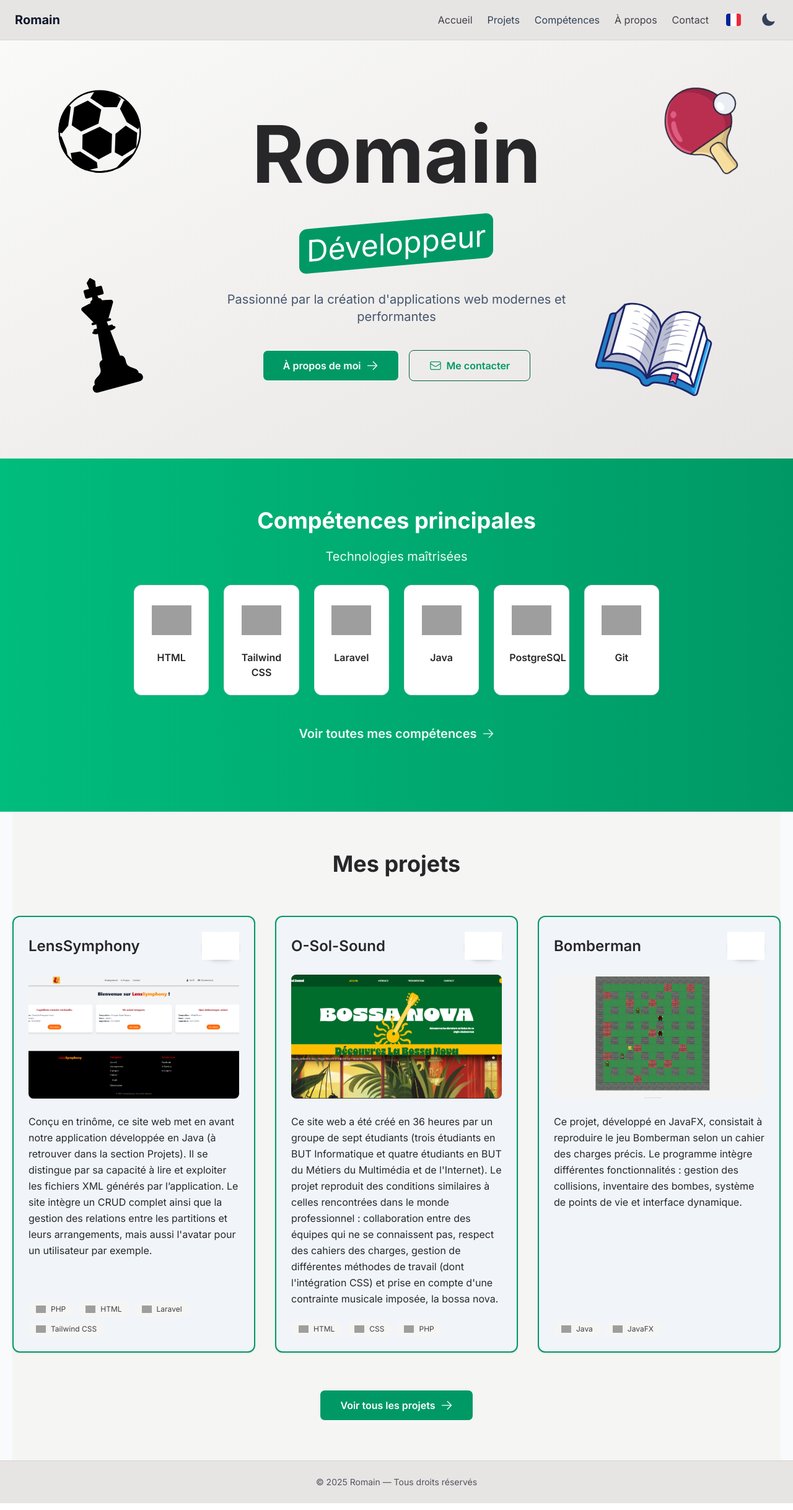
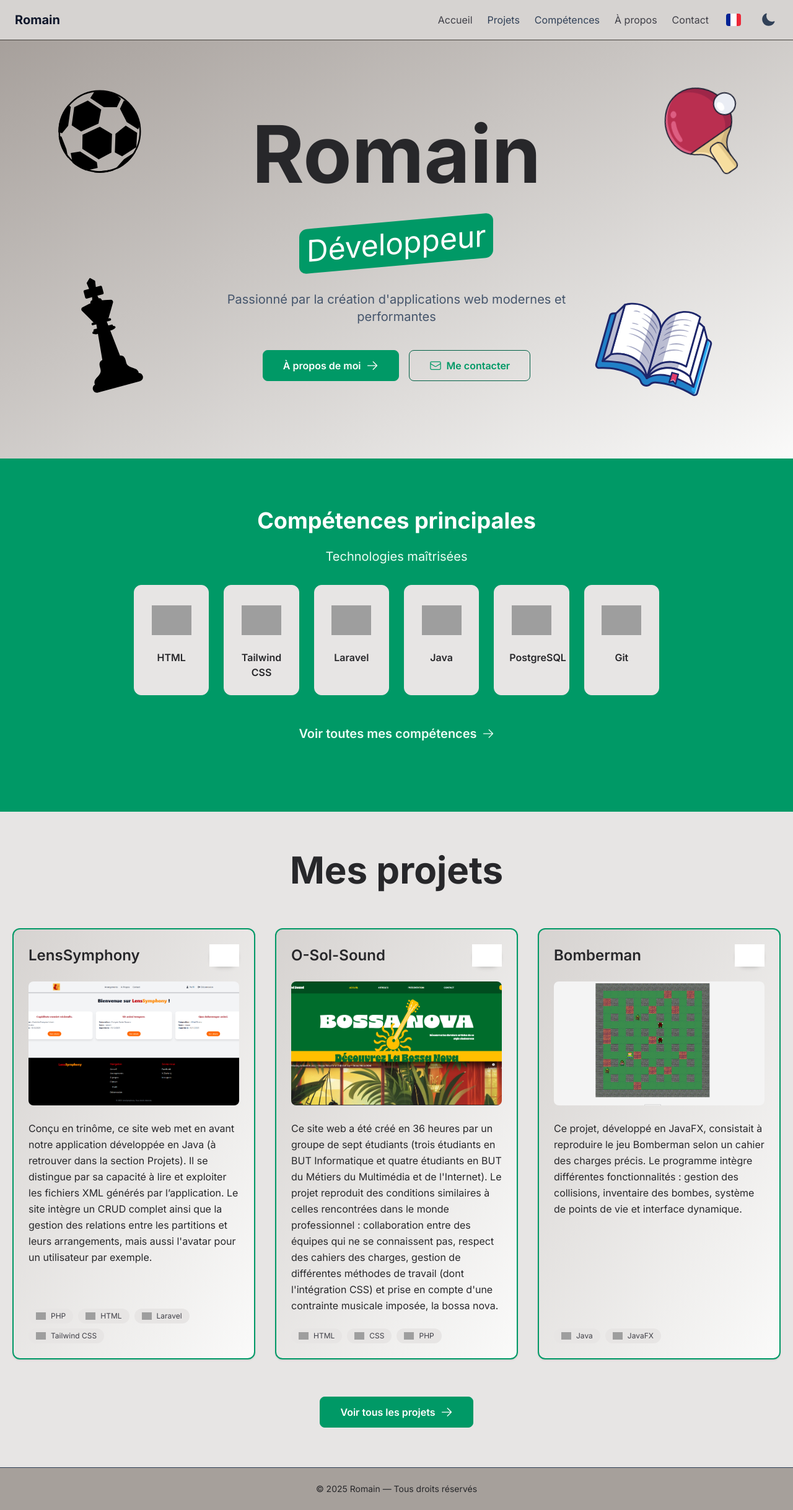
Before and after one commit to Romain-thib/Portfolio, a Vue app: page / in a window 1280 px wide. Shown: the whole page at 62% size. Built offline with nearby package versions, Linux system fonts and the light colour scheme; grey boxes are pictures that could not be loaded.

Commit message:
Modification du style du mode jour

```diff
--- a/src/App.vue
+++ b/src/App.vue
@@ -4,7 +4,7 @@ import Footer from './components/Footer.vue'
 </script>
 
 <template>
-  <div class="min-h-screen flex flex-col bg-slate-50 dark:bg-slate-900 text-slate-900 dark:text-slate-100" style="font-family: 'Inter', sans-serif">
+  <div class="min-h-screen flex flex-col bg-stone-200 dark:bg-slate-900 text-slate-900 dark:text-slate-100" style="font-family: 'Inter', sans-serif">
     <Navbar />
 
     <main class="flex-1">
--- a/src/components/Footer.vue
+++ b/src/components/Footer.vue
@@ -1,9 +1,9 @@
 <template>
   <footer
     class="w-full py-6 text-center
-         bg-stone-200 dark:bg-slate-800
-         border-t border-stone-300 dark:border-slate-700
-         text-zinc-600 dark:text-slate-400"
+         bg-stone-400 dark:bg-slate-950
+         border-t border-slate-700
+         text-zinc-800 dark:text-slate-400"
   >
     <p class="text-sm">
       © {{ new Date().getFullYear() }} Romain — {{ $t('ui.footer_text') }}
--- a/src/components/Navbar.vue
+++ b/src/components/Navbar.vue
@@ -29,8 +29,8 @@ function navigateAndClose(path) {
 </script>
 
 <template>
-  <nav class="fixed top-0 left-0 z-50 w-full px-6 py-4 bg-stone-200
-             dark:bg-slate-800 border-b border-stone-300 dark:border-slate-700"
+  <nav class="fixed top-0 left-0 z-50 w-full px-6 py-4 bg-stone-300
+             dark:bg-slate-900 border-b border-stone-700"
   >
     <div class="flex items-center justify-between">
       <div
--- a/src/components/projects/ProjectCard.vue
+++ b/src/components/projects/ProjectCard.vue
@@ -14,7 +14,7 @@ defineProps({
 
 <template>
   <div
-  class="bg-slate-100 bg-linear-to-br dark:from-slate-900 dark:to-slate-800
+  class="from-stone-300 to-stone-50  bg-linear-to-br dark:from-slate-900 dark:to-slate-800
          border-emerald-600 dark:border-emerald-900 border-2
          rounded-xl shadow-sm hover:shadow-lg
          p-6 flex flex-col gap-6
@@ -38,7 +38,7 @@ defineProps({
         <img
           src="https://cdn.jsdelivr.net/gh/devicons/devicon/icons/github/github-original.svg"
           alt="Lien vers le dépôt gitHub"
-          class="w-15 h-auto invert brightness-0"
+          class="w-12 h-auto invert brightness-0"
         />
       </div>
     </a>
--- a/src/components/projects/ProjectFilter.vue
+++ b/src/components/projects/ProjectFilter.vue
@@ -1,5 +1,9 @@
 <script setup>
 import { ref, computed } from 'vue'
+import { useI18n } from 'vue-i18n'
+
+const { t } = useI18n()
+
 
 const props = defineProps({
   projects: {
@@ -84,12 +88,12 @@ const handleBlur = () => {
             @input="handleInput"
             @focus="handleFocus"
             @blur="handleBlur"
-            placeholder="Rechercher une technologie..."
+            :placeholder="t('project.placeHolder')"
             class="bg-stone-50 dark:bg-slate-800
-                   border border-stone-200 dark:border-slate-700
+                   border border-emerald-600 dark:border-slate-700
                    text-zinc-800 dark:text-slate-100
                    rounded-lg px-4 py-2 min-w-62.5
-                   focus:outline-none focus:ring-1 focus:ring-emerald-400
+                   focus:outline-none focus:ring-1 focus:ring-emerald-600
                    placeholder:text-zinc-400 dark:placeholder:text-slate-500"
           />
 
--- a/src/components/projects/TechBadge.vue
+++ b/src/components/projects/TechBadge.vue
@@ -28,7 +28,7 @@ const techName = computed(() => skill.value?.name || props.tech)
 
 <template>
   <li
-    class="bg-stone-100 dark:bg-slate-700
+    class="bg-stone-200 dark:bg-slate-800
            text-zinc-700 dark:text-slate-200
            text-xs px-3 py-1 rounded-full
            flex items-center gap-2
--- a/src/components/projects/ThirdProject.vue
+++ b/src/components/projects/ThirdProject.vue
@@ -11,25 +11,27 @@ import {
 </script>
 
 <template>
-  <section class="py-16 bg-stone-100 dark:bg-slate-900 mx-5">
-    <h2 class="text-3xl md:text-4xl font-bold mb-6 text-zinc-800 dark:text-gray-100 text-center pb-10">
+  <section class="py-16  dark:bg-slate-900 mx-5">
+    <h2 class="text-5xl md:text-5xl lg:text-6xl font-bold mb-6 text-zinc-800 dark:text-gray-100 text-center pb-10">
       Mes projets
     </h2>
 
-    <div class="max-w-7xl mx-auto grid grid-cols-1 sm:grid-cols-1 md:grid-cols-2
-                lg:grid-cols-3 xl:grid-cols-3 gap-8">
-      <ProjectCard
-        v-for="p in featured"
-        :key="p.title"
-        :project="p"
-      />
+    <div class="max-w-7xl mx-auto">
+      <div class="grid grid-cols-1 sm:grid-cols-1 md:grid-cols-2
+                  lg:grid-cols-3 xl:grid-cols-3 gap-8 justify-items-center">
+        <ProjectCard
+          v-for="p in featured"
+          :key="p.title"
+          :project="p"
+        />
+      </div>
     </div>
 
     <div>
       <button
             @click="router.push('/contact')"
             class="mt-15 px-8 py-3 bg-emerald-600 hover:bg-emerald-800
-                   border dark:border-emerald-600 dark:hover:border-emerald-800
+                   border border-emerald-600 dark:hover:border-emerald-800
                    hover:border-emerald-800
                    text-white dark:hover:bg-emerald-800
                    font-semibold rounded-lg cursor-pointer
--- a/src/i18n/en.json
+++ b/src/i18n/en.json
@@ -52,7 +52,7 @@
     "title": "About me",
     "description1": "Hi, I'm Romain, I'm 19 years old. I'm currently a second-year Computer Science student at the IUT of Lens. I'm looking for an internship starting from April 13th, in the field of web development or application development.",
     "description2": "Alongside my studies, I’m passionate about several activities that help me grow both personally and professionally. I play table tennis in a team, a sport that has taught me mutual support, working together toward a common goal, and progressing individually at the same time. I also play chess (online), a discipline that strengthens my concentration, my ability to calculate several moves ahead, and to consider multiple possibilities instead of getting stuck on a single scenario.",
-    "description3": "I also enjoy reading, especially novels; I even recommend “Demain dès l’aube” by Romain Gary, a book that left a strong impression on me. Finally, I’m a loyal supporter of the Racing Club de Lens: I love the idea of supporting the team and its players no matter what, through difficult moments as well as moments of glory."
+    "description3": "I also enjoy reading, especially novels; I even recommend “La promesse de l’aube” by Romain Gary, a book that left a strong impression on me. Finally, I’m a loyal supporter of the Racing Club de Lens: I love the idea of supporting the team and its players no matter what, through difficult moments as well as moments of glory."
   },
   "home-presentation": {
     "title": "Hi, my name is Romain",
@@ -78,7 +78,8 @@
   },
   "project":{
     "title": "All my projects",
-    "messageLink": "Link to GitHub repository"
+    "messageLink": "Link to GitHub repository",
+    "placeHolder": "Search a technology"
   },
   "contact": {
     "title": "Contact Me",
--- a/src/i18n/fr.json
+++ b/src/i18n/fr.json
@@ -52,7 +52,7 @@
     "title": "À propos de moi",
     "description1": "Salut, moi c'est Romain, j'ai 19 ans. Actuellement étudiant en deuxième année de BUT Informatique à l'IUT de Lens. Je recherche actuellement un stage à partir du 13 avril, dans le domaine du développement web ou du développement d'applications.",
     "description2": "En parallèle de mes études, je suis passionné par plusieurs activités qui m’aident à progresser autant sur le plan personnel que professionnel. Je pratique le tennis de table en équipe, un sport qui m’a appris à m’entraider avec mes coéquipiers pour atteindre un objectif commun tout en continuant à progresser individuellement. Je joue également aux échecs (en ligne), une discipline qui développe ma concentration, ma capacité à calculer plusieurs coups à l’avance et à envisager différentes solutions plutôt que de rester bloqué sur un seul scénario.",
-    "description3": "J’apprécie aussi la lecture, notamment les romans; je recommande d’ailleurs “Demain dès l’aube” de Romain Gary, une œuvre qui m’a marqué. Enfin, je suis un supporter fidèle du Racing Club de Lens : j’aime l’idée de soutenir son équipe et ses joueurs quoi qu’il arrive, dans le malheur comme dans la gloire."
+    "description3": "J’apprécie aussi la lecture, notamment les romans; je recommande d’ailleurs “La promesse de l’aube” de Romain Gary, une œuvre qui m’a marqué. Enfin, je suis un supporter fidèle du Racing Club de Lens : j’aime l’idée de soutenir son équipe et ses joueurs quoi qu’il arrive, dans le malheur comme dans la gloire."
   },
   "timeline": {
      "title": "Mon parcours",
@@ -74,7 +74,8 @@
   },
   "project":{
     "title": "Tous mes projets",
-    "messageLink": "Lien vers le dépôt GitHub"
+    "messageLink": "Lien vers le dépôt GitHub",
+    "placeHolder": "Rechercher une technologie"
   },
   "contact": {
     "title": "Contactez-moi",
--- a/src/pages/Home.vue
+++ b/src/pages/Home.vue
@@ -30,7 +30,7 @@ const keySkills = computed(() => {
 
 <template>
   <section class="relative min-h-[85vh] flex items-center justify-center overflow-hidden
-                    bg-linear-to-br from-stone-50 to-stone-200
+                    bg-linear-to-br from-stone-400 to-stone-50
                     dark:from-slate-900 dark:to-slate-800 mt-15">
 
       <div class="absolute inset-0 pointer-events-none">
@@ -85,8 +85,8 @@ const keySkills = computed(() => {
           <button
             @click="router.push('/about')"
             class="px-8 py-3 bg-emerald-600 hover:bg-emerald-800
-                   border dark:border-emerald-600
-                   dark:hover:border-emerald-800
+                   border border-emerald-600
+                   hover:border-emerald-800
                    text-white font-semibold rounded-lg cursor-pointer
                    transition transform hover:scale-102
                    flex items-center gap-2"
@@ -109,7 +109,7 @@ const keySkills = computed(() => {
       </div>
     </section>
 
-    <section class="py-20 bg-linear-to-r from-emerald-500 to-emerald-600 dark:from-emerald-600 dark:to-emerald-700">
+    <section class="py-20 bg-linear-to-r bg-emerald-600">
       <div class="max-w-4xl mx-auto px-6 text-center">
         <h2 class="text-3xl md:text-4xl font-bold mb-6 text-white">
           {{ $t('home.skills.title') }}
@@ -123,7 +123,7 @@ const keySkills = computed(() => {
           <div
             v-for="skill in keySkills"
             :key="skill.name"
-            class="p-6 bg-white dark:bg-slate-800 rounded-xl
+            class="p-6 bg-stone-200 dark:bg-slate-800 rounded-xl
                    border border-stone-200 dark:border-slate-700
                    hover:shadow-lg hover:scale-105 transition-all
                    text-center group"
```
Also changed, not shown: public/images/2048.png.
